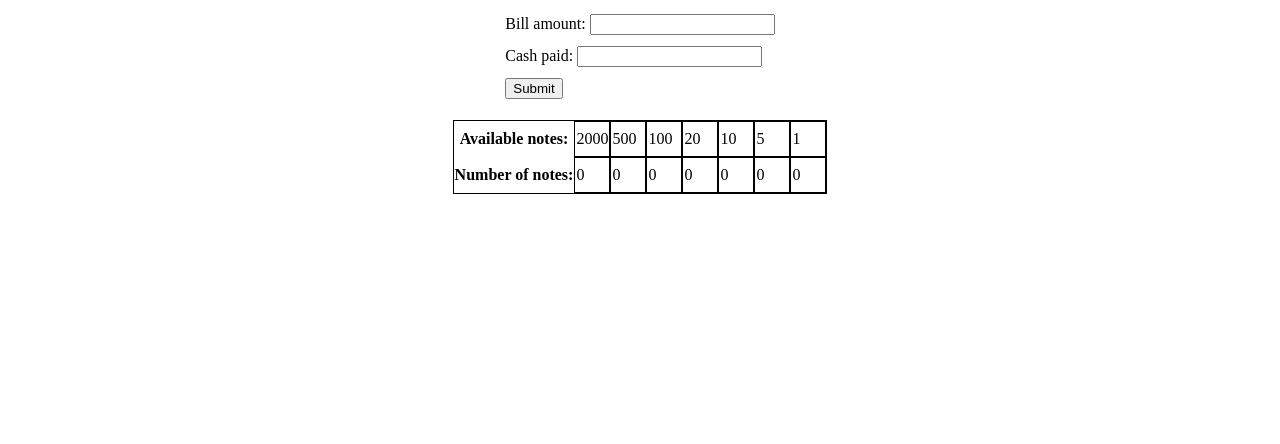
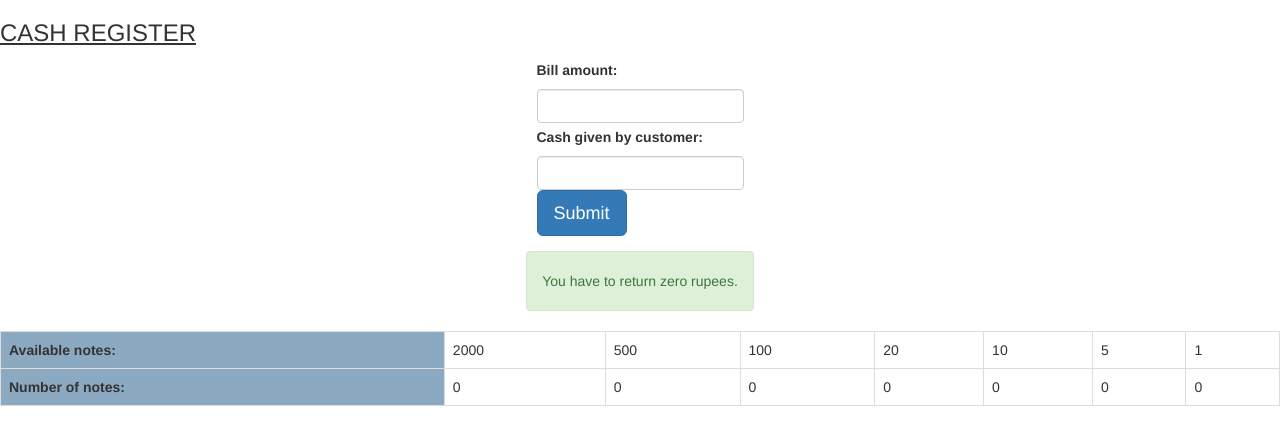
Before and after one commit to priyagupta314-work/cash-register, a plain HTML site: page index.html in a window 1280 px wide. Drawn offline with nearby package versions, Linux system fonts and the light colour scheme.

Commit message:
add bootstrap styling

```diff
--- a/index.html
+++ b/index.html
@@ -5,43 +5,40 @@
     <meta http-equiv="X-UA-Compatible" content="IE=edge">
     <meta name="viewport" content="width=device-width, initial-scale=1.0">
     <link rel="stylesheet" type="text/css" href="style.css" />
+    <!-- Latest compiled and minified CSS -->
+    <link rel="stylesheet" href="https://cdn.jsdelivr.net/npm/bootstrap@3.4.1/dist/css/bootstrap.min.css" integrity="sha384-HSMxcRTRxnN+Bdg0JdbxYKrThecOKuH5zCYotlSAcp1+c8xmyTe9GYg1l9a69psu" crossorigin="anonymous">
     <title>Document</title>
 </head>
 <style>
-    .main{
-        display: flex;
-        flex-direction: column;
-        line-height: 2em;
-        margin:auto;
-        align-items: center;
-        justify-content: center;
-    }
+
 </style>
 <body>
+    <h3 class="app-head"> CASH REGISTER</h3>
     <div class="main">
-        <div class="user-inputs">
+
+        <div class="form-group">
             <div>
-                <label> Bill amount: </label>
-                <input type="text" id="bill-amount"/>
+                <label for="bill-amount"> Bill amount: </label>
+                <input type="text" id="bill-amount" class="form-control" />
             </div>
             <div>
-                <label> Cash paid: </label>
-                <input type="text" id="cash-paid" />
+                <label for="cash-paid"> Cash given by customer: </label>
+                <input type="text" id="cash-paid" class="form-control"/>
             </div>
             <div>
-                <button id="submit"> Submit </button>
+                <button id="submit" type="submit" class="btn btn-primary btn-lg"> Submit </button>
             </div>
 
         </div>
         <div>
             <div>
-                <p id="change-amount"> </p>
+                <p id="change-amount" class="alert alert-success"> You have to return zero rupees.</p>
             </div>
 
         </div>
-        <table class="result-table">
+        <table class="table table-bordered">
             <tr >
-                <th> Available notes: </th>
+                <th class="table-header"> Available notes: </th>
                 <td class="denominations">2000</td>
                 <td class="denominations">500</td>
                 <td class="denominations">100</td>
@@ -53,7 +50,7 @@
         <!-- </table>
         <table> -->
             <tr>
-                <th> Number of notes: </th>
+                <th class="table-header"> Number of notes: </th>
                 <td class="notesCount">0</td>
                 <td class="notesCount">0</td>
                 <td class="notesCount">0</td>
--- a/index.js
+++ b/index.js
@@ -20,7 +20,7 @@
                 const userBillAmount = billAmountEl.value;
                 const cashPaidByUser = cashPaidEl.value;
                 let changeAmount = parseInt(cashPaidByUser) - parseInt(userBillAmount);
-                changeAmountEl.innerText = `Change money: ${changeAmount} INR`
+                changeAmountEl.innerText = `Please return Rs. ${changeAmount} to the customer`
                 const denominations = [2000, 500, 100, 20, 10, 5, 1];
 
                 for(let i=0;i<denominations.length;i++){
--- a/style.css
+++ b/style.css
@@ -1,3 +1,6 @@
+.app-head{
+    text-decoration: underline;
+}
 .denominations{
     border: 1px solid black;
     min-width: 2em;
@@ -12,3 +15,15 @@
     min-width: 2em;
     border-spacing: 0em;
 }
+.main{
+    display: flex;
+    flex-direction: column;
+    line-height: 2em;
+    margin:auto;
+    align-items: center;
+    justify-content: center;
+}
+
+.table-header{
+    background-color: #8ca9c2;
+}
```
